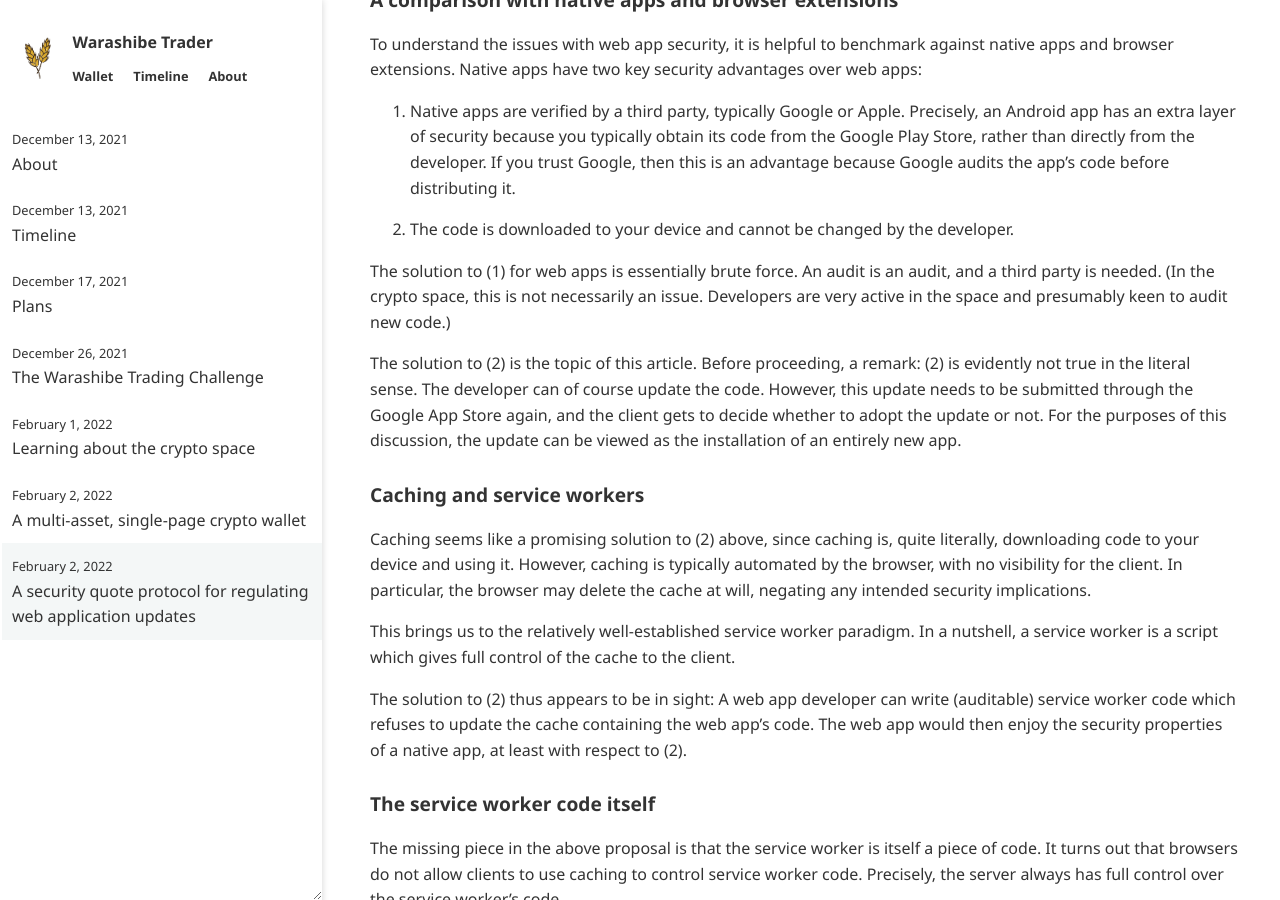
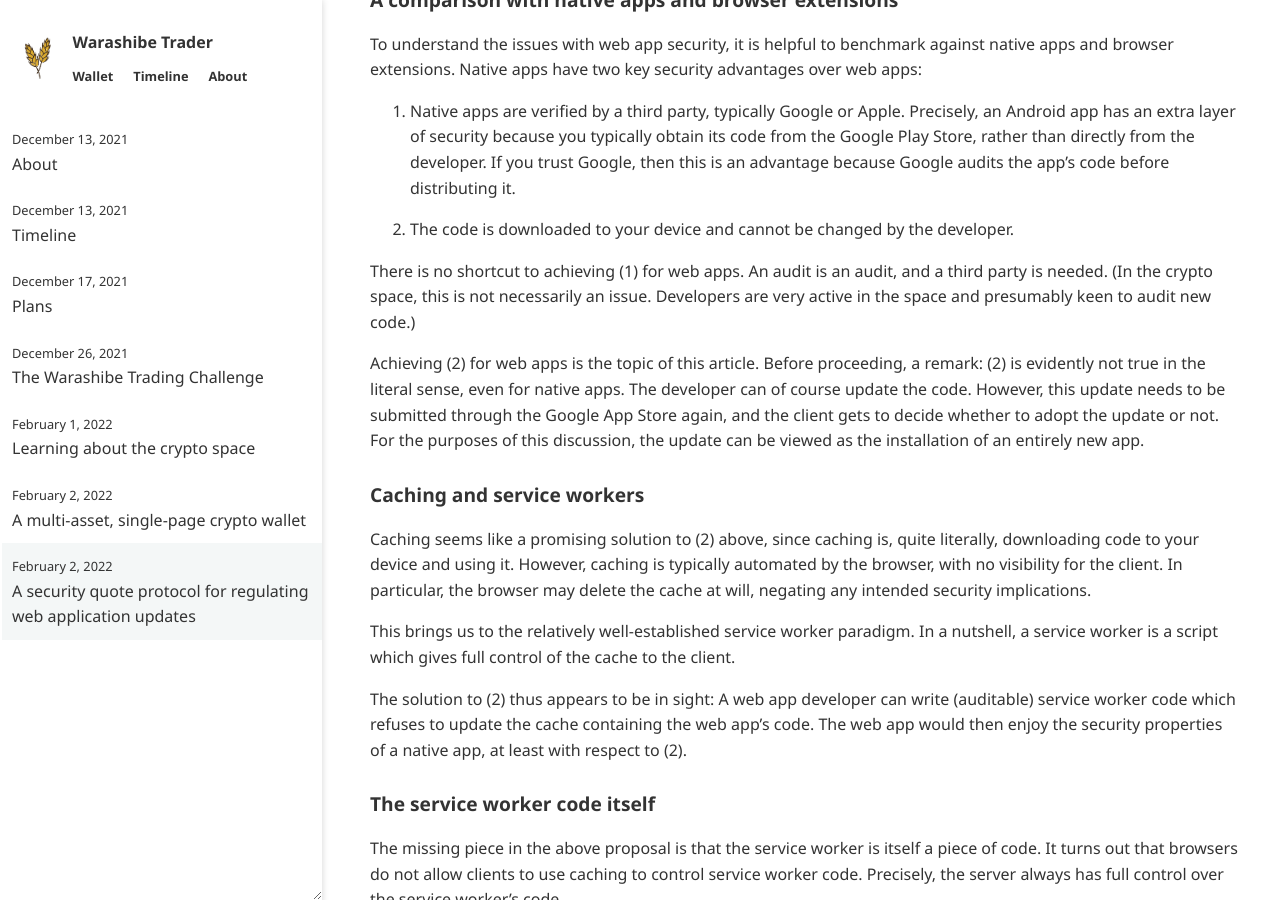
Before and after one commit to warashibetrader/warashibetrader.github.io, a Jekyll site: the page built from _posts/2022-02-02-security-quote-protocol.md, in a window 1280 px wide and 900 px high, scrolled down 2179 px. Built offline with Jekyll 4.4.1, drawn with Linux system fonts in a browser that asks for light colours; some of the changed text lies outside the part shown.

Commit message:
Update 2022-02-02-security-quote-protocol.md

```diff
--- a/_posts/2022-02-02-security-quote-protocol.md
+++ b/_posts/2022-02-02-security-quote-protocol.md
@@ -48,9 +48,9 @@ To understand the issues with web app security, it is helpful to benchmark again
 
 2. The code is downloaded to your device and cannot be changed by the developer.
 
-The solution to (1) for web apps is essentially brute force. An audit is an audit, and a third party is needed. (In the crypto space, this is not necessarily an issue. Developers are very active in the space and presumably keen to audit new code.)
+There is no shortcut to achieving (1) for web apps. An audit is an audit, and a third party is needed. (In the crypto space, this is not necessarily an issue. Developers are very active in the space and presumably keen to audit new code.)
 
-The solution to (2) is the topic of this article. Before proceeding, a remark: (2) is evidently not true in the literal sense. The developer can of course update the code. However, this update needs to be submitted through the Google App Store again, and the client gets to decide whether to adopt the update or not. For the purposes of this discussion, the update can be viewed as the installation of an entirely new app.
+Achieving (2) for web apps is the topic of this article. Before proceeding, a remark: (2) is evidently not true in the literal sense, even for native apps. The developer can of course update the code. However, this update needs to be submitted through the Google App Store again, and the client gets to decide whether to adopt the update or not. For the purposes of this discussion, the update can be viewed as the installation of an entirely new app.
 
 ### Caching and service workers
 
```
Also changed, not shown: other parts of _posts/2022-02-02-security-quote-protocol.md (+1 -1 lines).
